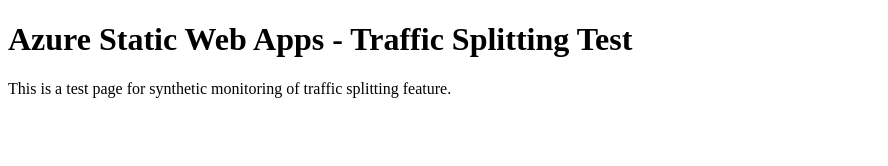
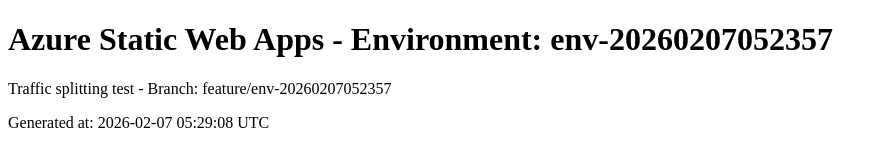
Before and after one commit to skylathadani-ms/synthetics-swa-traffic-20260207052357, a plain HTML site: page index.html in a window 1280 px wide. Shown: the whole page, without its empty margins (0-888 px from the left). Drawn offline with Linux system fonts and the light colour scheme.

Commit message:
Update index.html for env-20260207052357

```diff
--- a/index.html
+++ b/index.html
@@ -1,10 +1,11 @@
 <!DOCTYPE html>
 <html>
 <head>
-<title>Synthetics Test - Traffic Splitting</title>
+<title>Environment: env-20260207052357</title>
 </head>
 <body>
-<h1>Azure Static Web Apps - Traffic Splitting Test</h1>
-<p>This is a test page for synthetic monitoring of traffic splitting feature.</p>
+<h1>Azure Static Web Apps - Environment: env-20260207052357</h1>
+<p>Traffic splitting test - Branch: feature/env-20260207052357</p>
+<p>Generated at: 2026-02-07 05:29:08 UTC</p>
 </body>
 </html>
```
